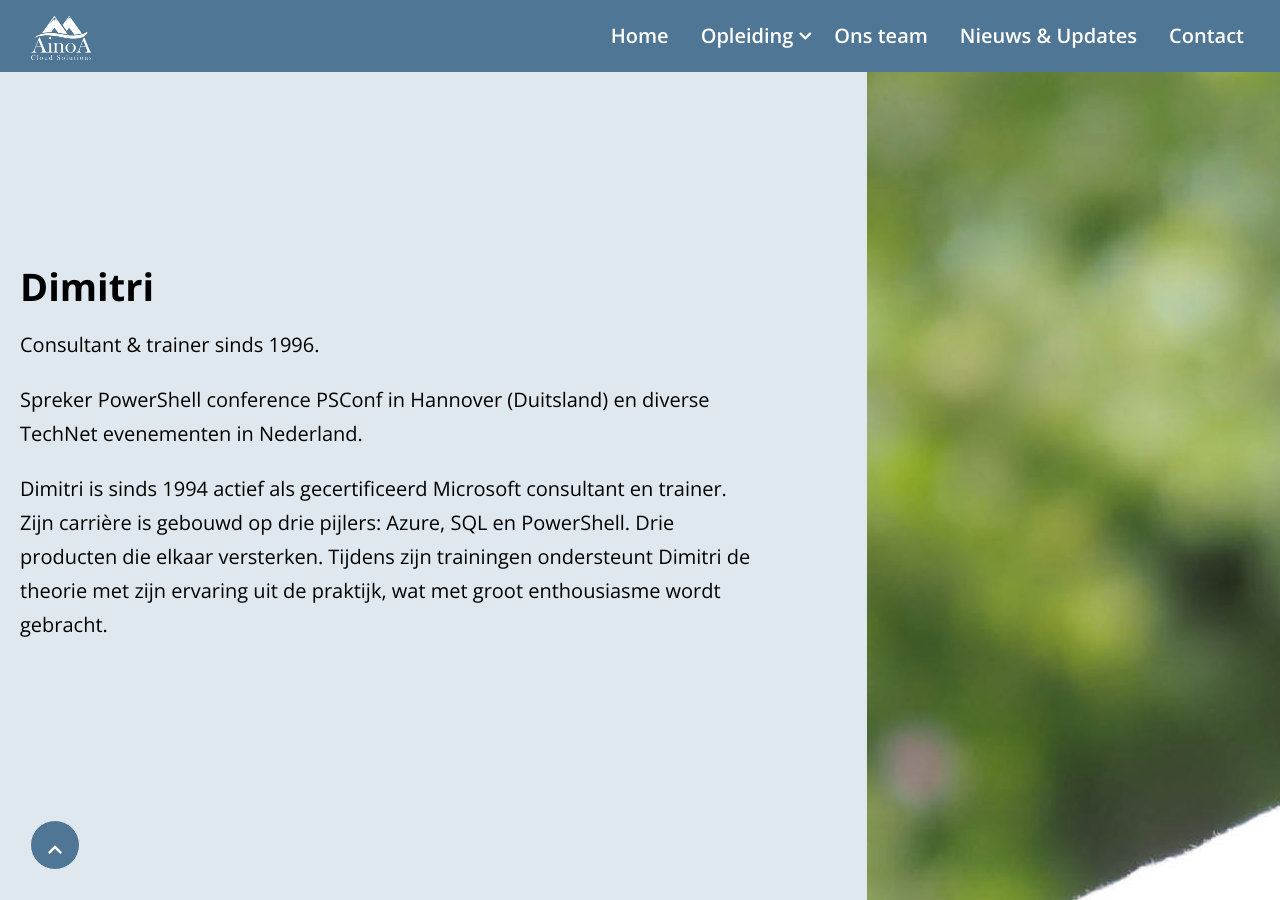
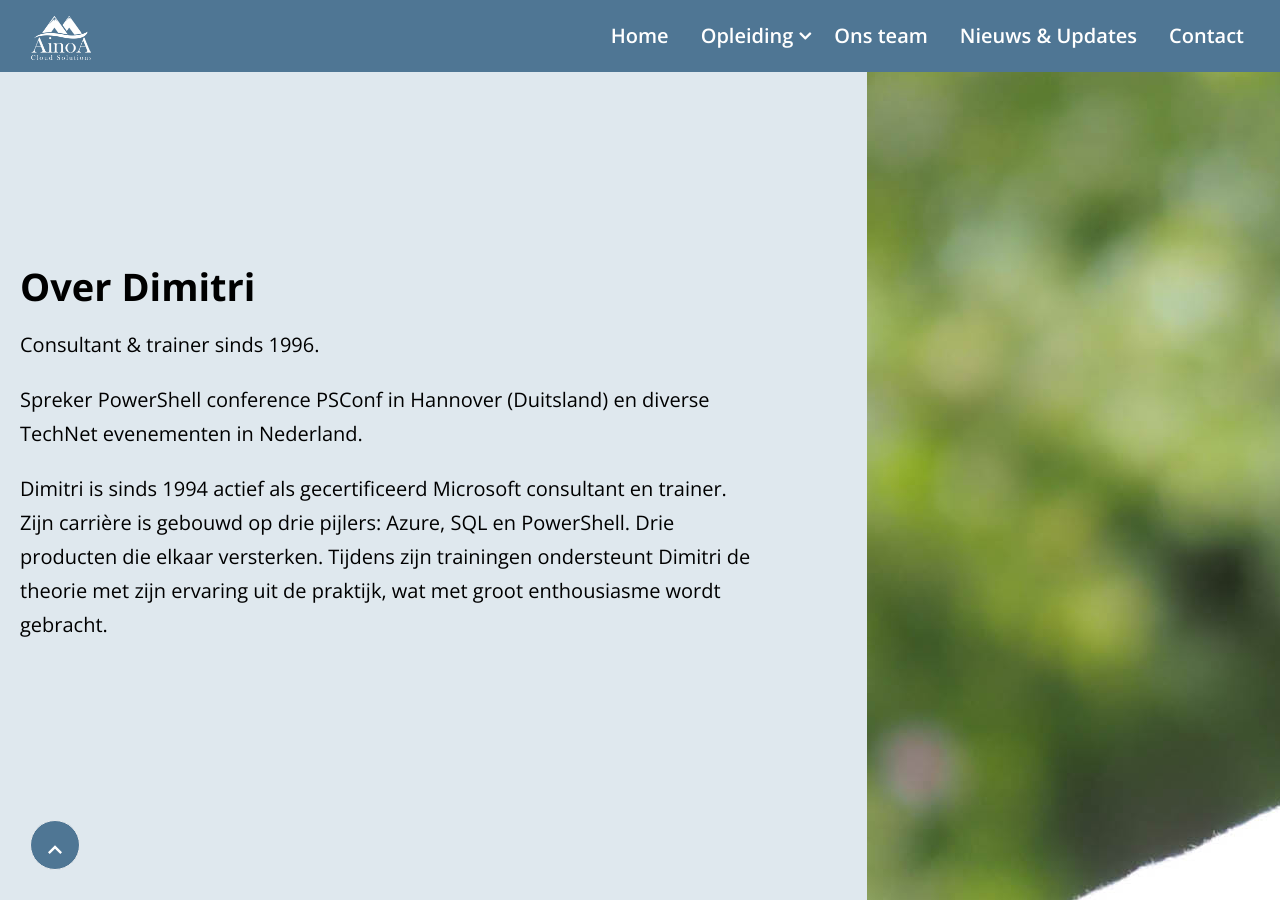
Before and after one commit to Dimtemp/ainoawebsite, a Jekyll site: the page built from _teams/dimitri-koens.html, in a window 1280 px wide and 900 px high, scrolled down 935 px. Built offline with Jekyll 4.4.1, drawn with Linux system fonts in a browser that asks for light colours.

Commit message:
Update dimitri-koens.html

```diff
--- a/_teams/dimitri-koens.html
+++ b/_teams/dimitri-koens.html
@@ -8,13 +8,12 @@ facebook_link: #
 twitter_link: https://twitter.com/dimensionit
 youtube_link: https://www.youtube.com/channel/UC-ijt9j92GOChtClM6LRiug
 linkedin_link: https://nl.linkedin.com/in/dimitrikoens
-pinterest_link: #
 github_link: https://github.com/Dimtemp
 email: #
 website_link: https://www.dimensionit.nl
 ---
 
-<h1 class="title">Dimitri</h1>
+<h1 class="title">Over Dimitri</h1>
 
 <ul class="feature-listing-style-2">
   <li>
```
